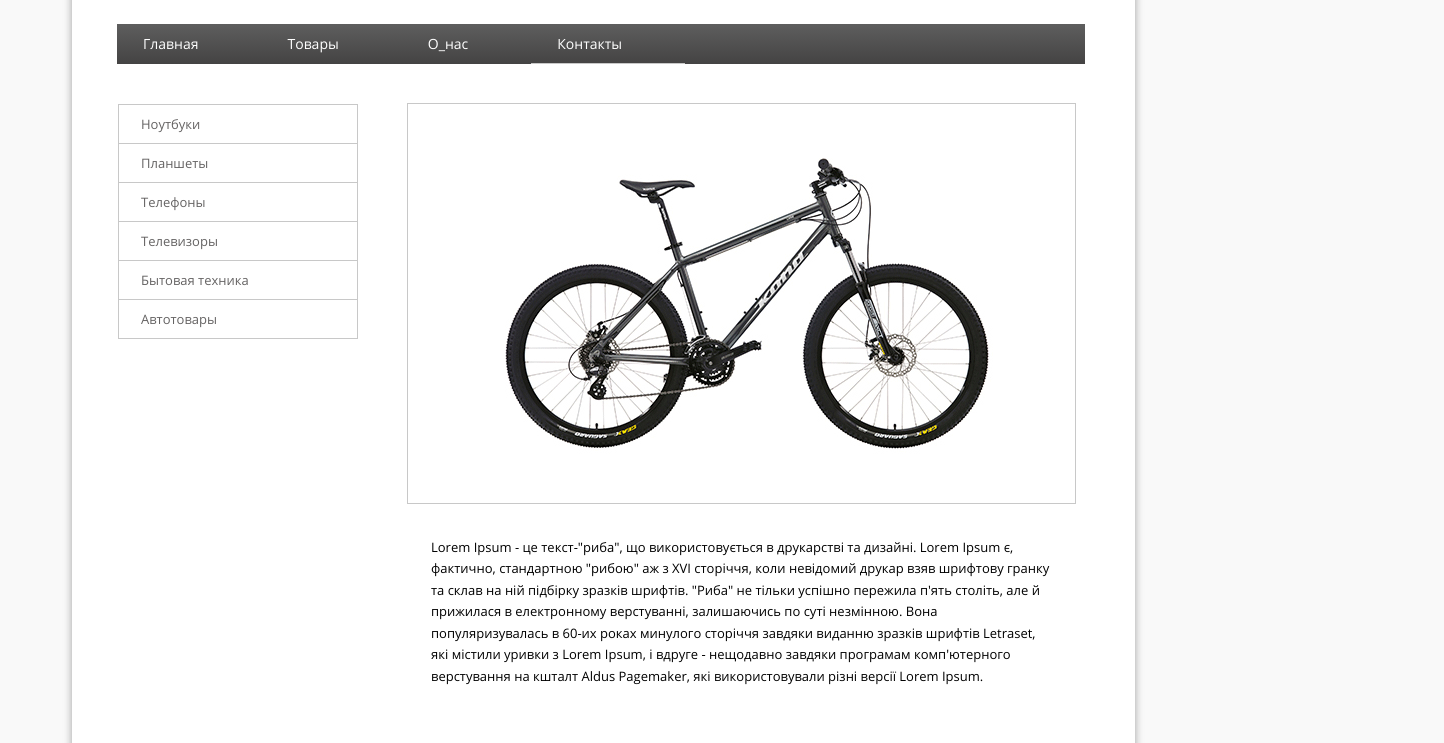
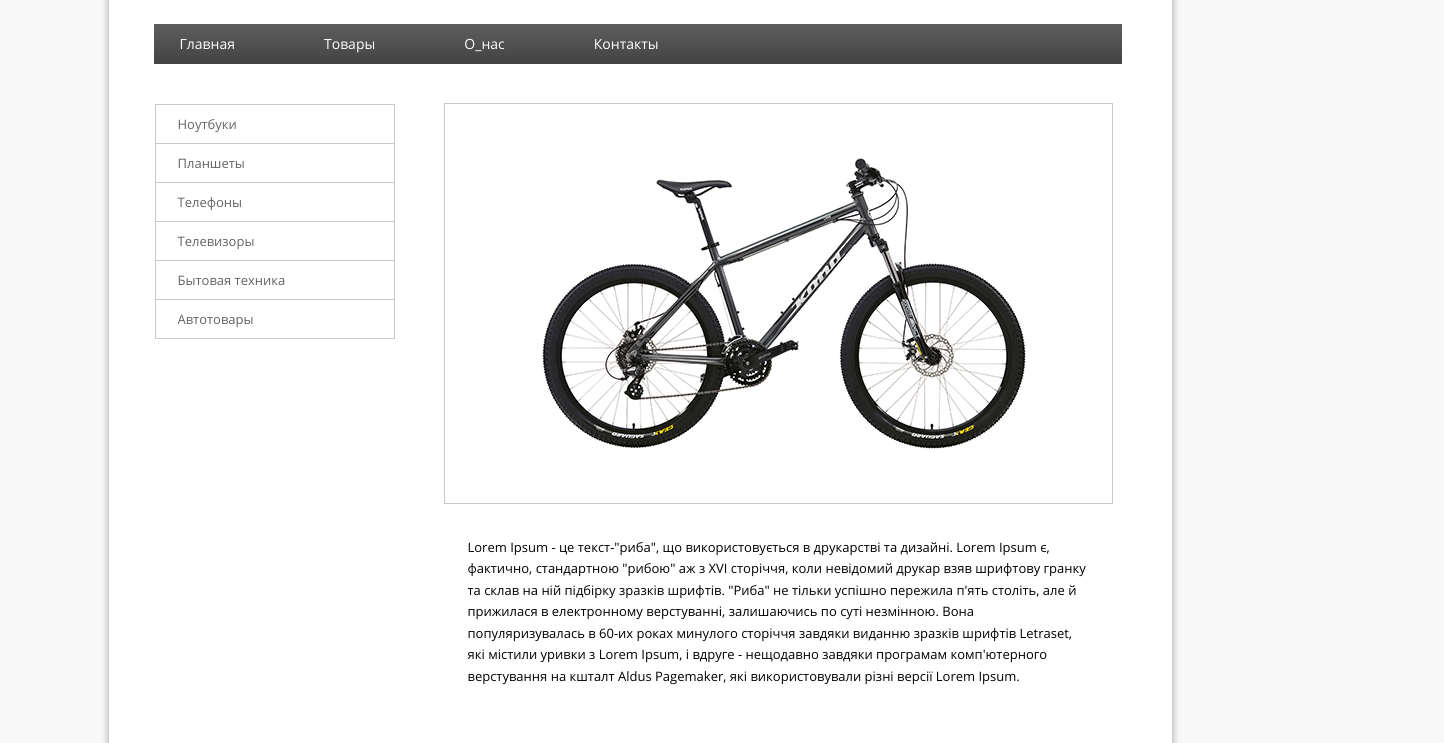
Before and after one commit to nataliiajefimockina/goit-hw-3, a plain HTML site: page index.html in a window 1280 px wide. Shown: the part 102-845 px from the top of the page, 1444 px wide, since content can reach past the window. Drawn offline with Linux system fonts and the light colour scheme.

Commit message:
Edited .wrapper

```diff
--- a/css/style.css
+++ b/css/style.css
@@ -10,11 +10,8 @@ body {
 }
 
 .wrapper {
-    display: inline-block;
     width: 960px;
     margin: 0 auto;
-    margin-right: 309px;
-    margin-left: 72px;
     padding: 50px 49px 60px 54px;
     background-color: #fff;
     font: 13px 'OpenSans', Arial, sans-serif;
@@ -94,7 +91,7 @@ nav {
     line-height: 38px;
 }
 
-li:last-child {
+.sidebar li:last-child {
     border-bottom: 1px solid #c8c8c8;
 }
 
@@ -123,6 +120,7 @@ li:last-child {
 
 .content {
     width: 676px;
+    margin: 0 auto;
     padding-right: 3px;
     float: right;
 }
```
